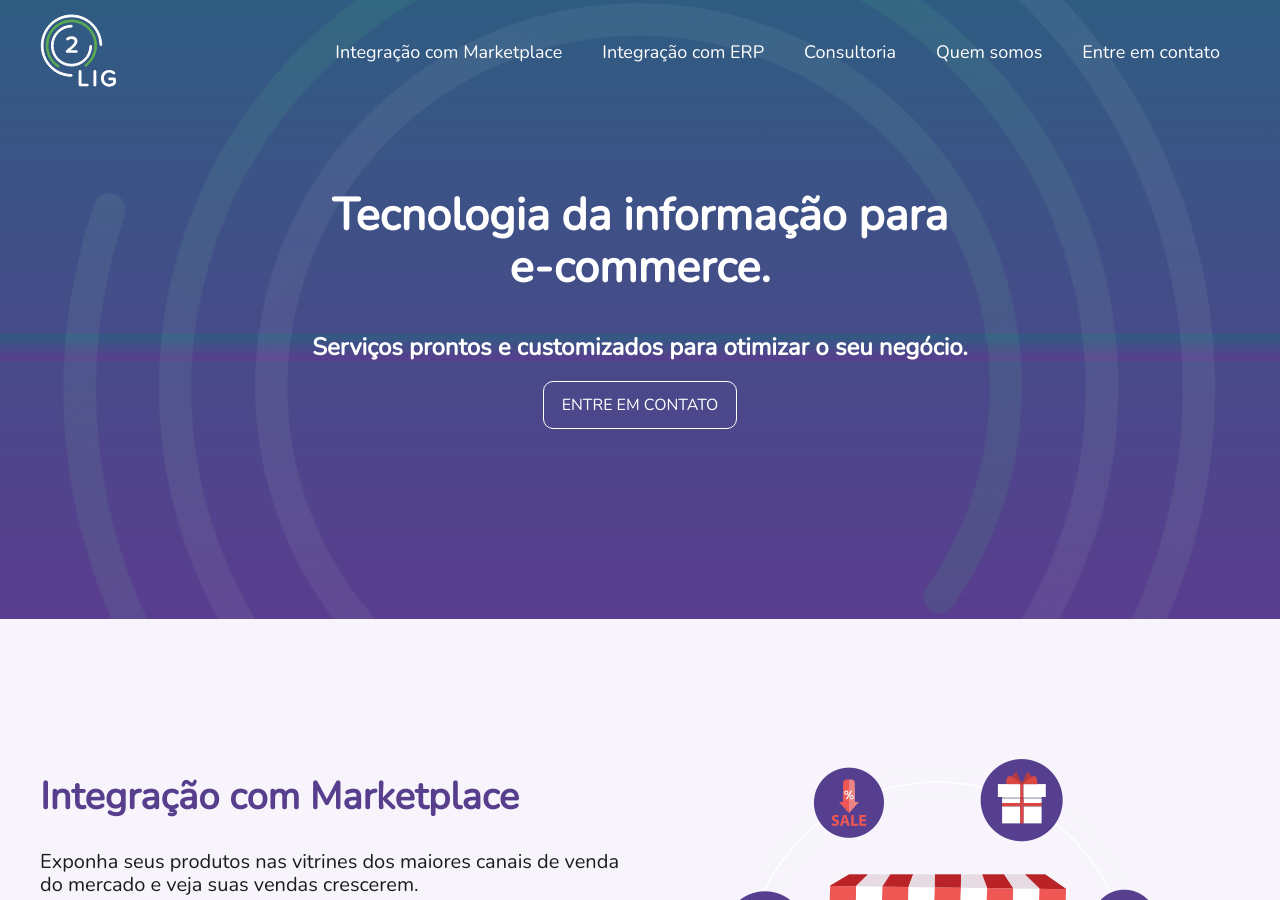
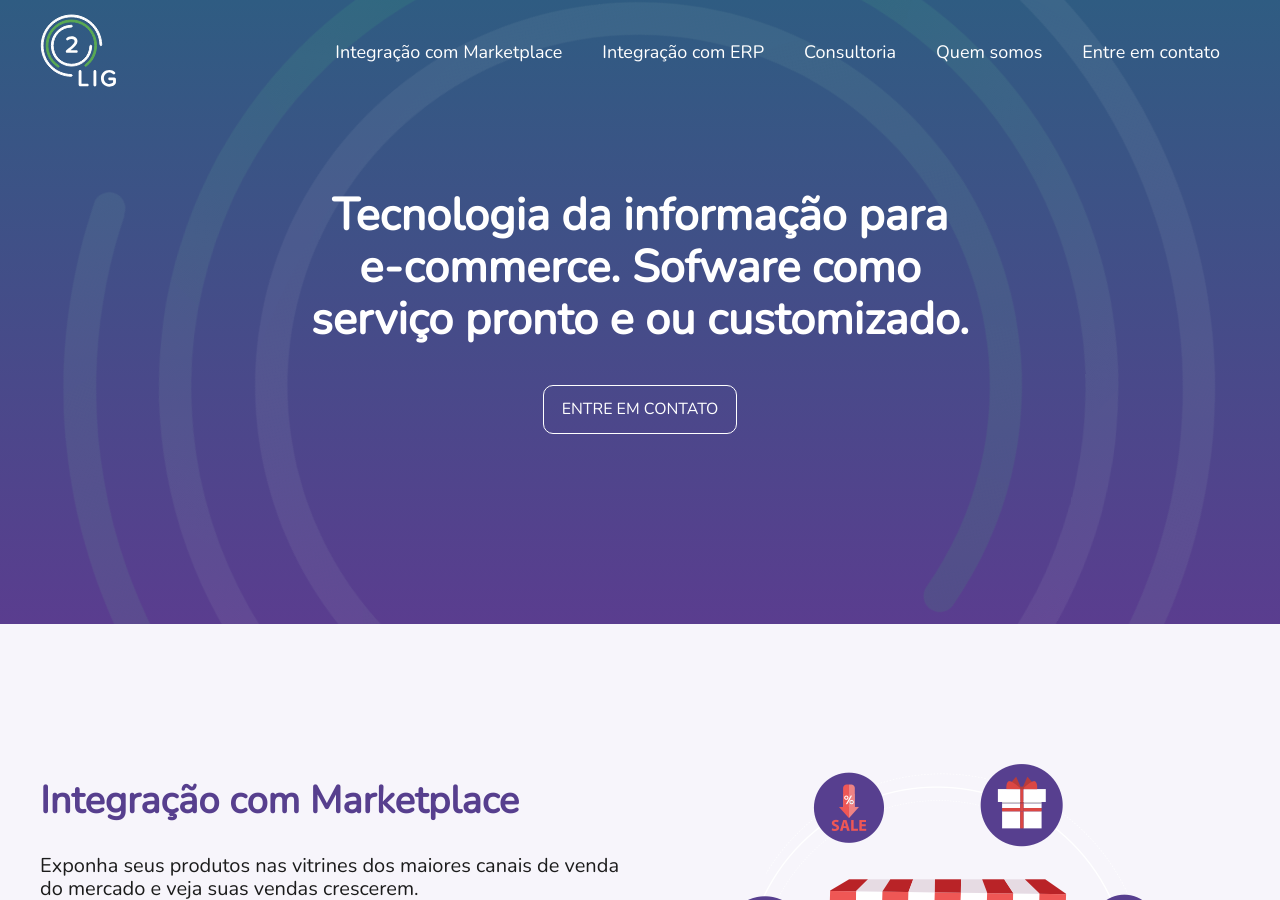
Before and after one commit to leandrooriente/2lig, a Jekyll site: the page built from index.html, in a window 1280 px wide and 900 px high. Built offline with Jekyll 4.4.1, drawn with Linux system fonts in a browser that asks for light colours; nearby versions of some CDN libraries; library files that are not in the unit come from our copies.

Commit message:
Updated Headline

```diff
--- a/_includes/headline.html
+++ b/_includes/headline.html
@@ -1,6 +1,6 @@
 <section class="headline">
-  <h1 class="headline-title">Tecnologia da informação para e-commerce.</h1>
-  <h2 class="headline">Serviços prontos e customizados para otimizar o seu negócio.</h2>
+  <h1 class="headline-title">Tecnologia da informação para e-commerce.
+  Sofware como serviço pronto e ou customizado.</h1>
   <a href="#contact" class="headline-button anchor">Entre em contato</a>
   <img class="headline-circle-background-small" src="{{site.baseurl}}/assets/big-circle.svg" />
   <img class="headline-circle-background-medium" src="{{site.baseurl}}/assets/normal-circle.svg" />
```
